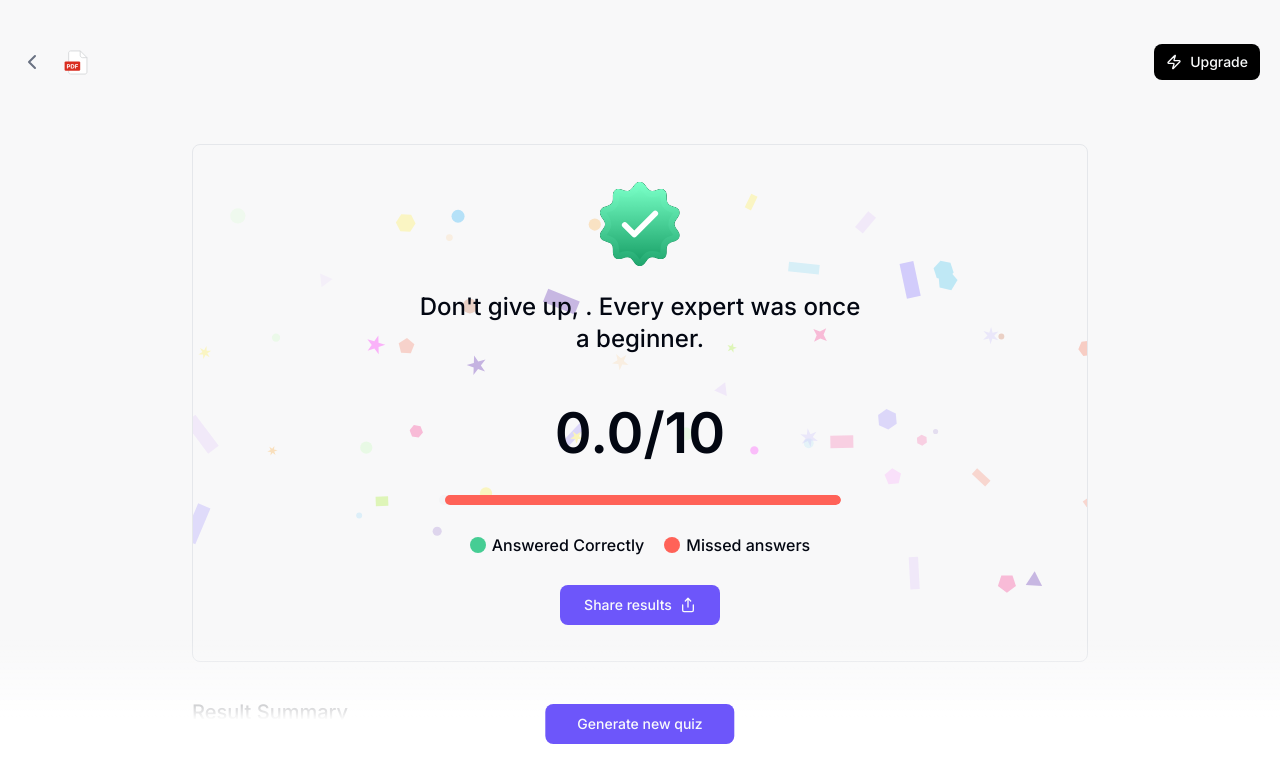
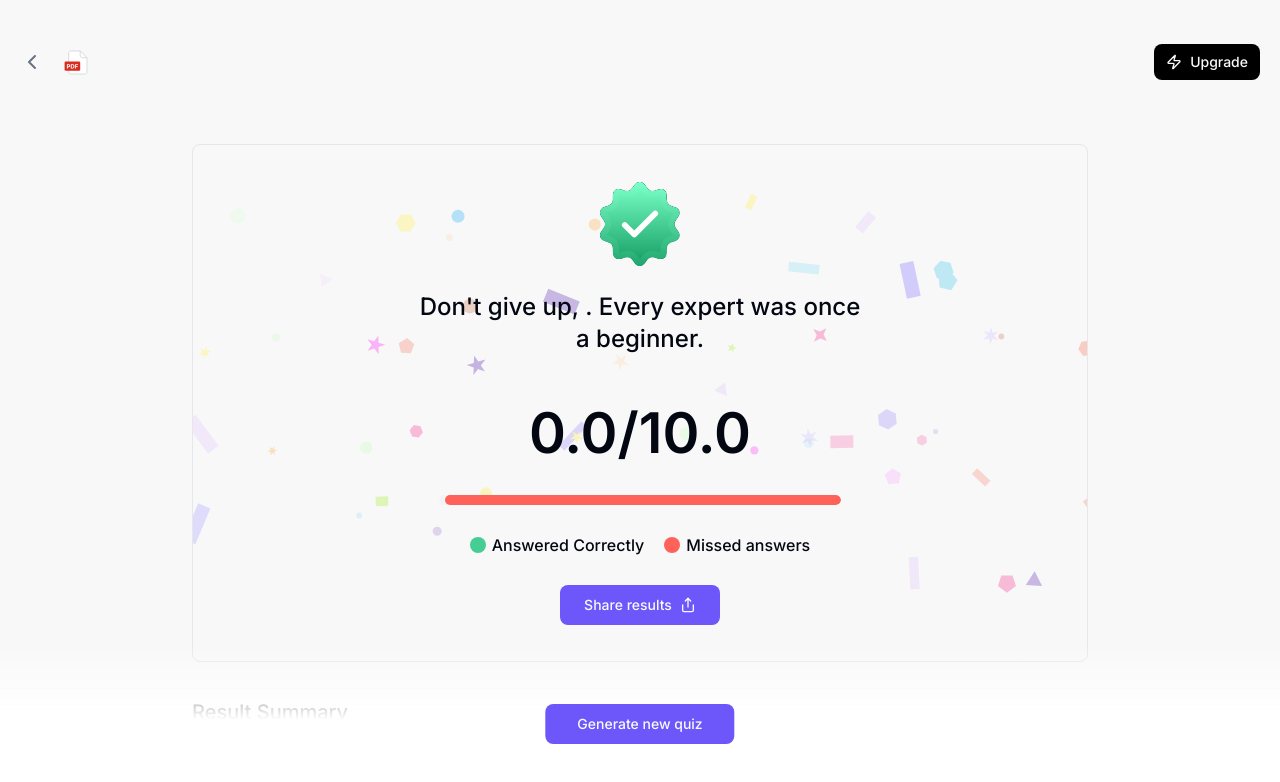
Before and after one commit to Niltonsf/unstuck-quiz-generator-web, a Next.js app: page /results in a window 1280 px wide. Shown: the top 782 px of the page. Built offline with nearby package versions, Linux system fonts and the light colour scheme.

Commit message:
style: max score with .0

```diff
--- a/components/results/results-congratulation-card.tsx
+++ b/components/results/results-congratulation-card.tsx
@@ -17,7 +17,7 @@ const ResultsCongratulationCard = ({
   const totalCorrectAnswersToFixed = totalCorrectAnswers?.toFixed(1)
 
   const shareToLinkedIn = () => {
-    const shareText = `I scored ${totalCorrectAnswersToFixed}/10 on this quiz generator! 🎉 Try it yourself https://www.unstuck-quiz.com`
+    const shareText = `I scored ${totalCorrectAnswersToFixed}/10.0 on this quiz generator! 🎉 Try it yourself https://www.unstuck-quiz.com`
     const linkedInUrl = `https://www.linkedin.com/feed/?shareActive=true&text=${shareText}`
 
     window.open(linkedInUrl, '_blank', 'noopener,noreferrer')
@@ -62,7 +62,7 @@ const ResultsCongratulationCard = ({
         </span>
 
         <span className="text-center mt-9 text-[56px] font-semibold">
-          {totalCorrectAnswersToFixed}/10
+          {totalCorrectAnswersToFixed}/10.0
         </span>
 
         <ScoreBar correct={totalCorrectAnswers} total={10} className="mt-5" />
```
